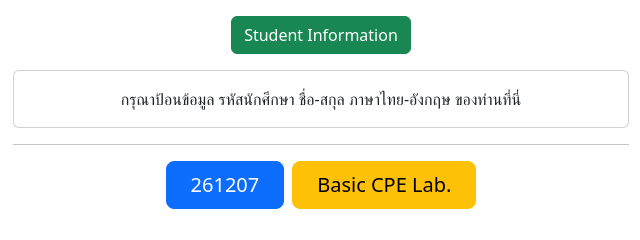
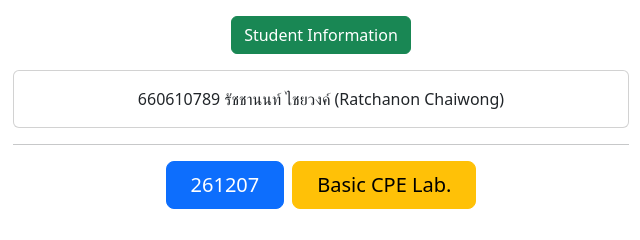
Before and after one commit to cpe207/lab01-aonnml, a plain HTML site: page index.html in a window 1280 px wide. Both pictures are taken after a click on the button "Student Information". Shown: the part 515-755 px from the top of the page, 319-959 px from the left. Drawn offline with nearby package versions, Linux system fonts and the light colour scheme.

Commit message:
insert name and student id

```diff
--- a/index.html
+++ b/index.html
@@ -50,8 +50,8 @@
           </p>
           <div class="collapse" id="collapseExample">
             <div class="card card-body">
-              กรุณาป้อนข้อมูล รหัสนักศึกษา ชื่อ-สกุล ภาษาไทย-อังกฤษ
-              ของท่านที่นี่
+              660610789
+              รัชชานนท์ ไชยวงค์ (Ratchanon Chaiwong)
             </div>
           </div>
         </div>
```
